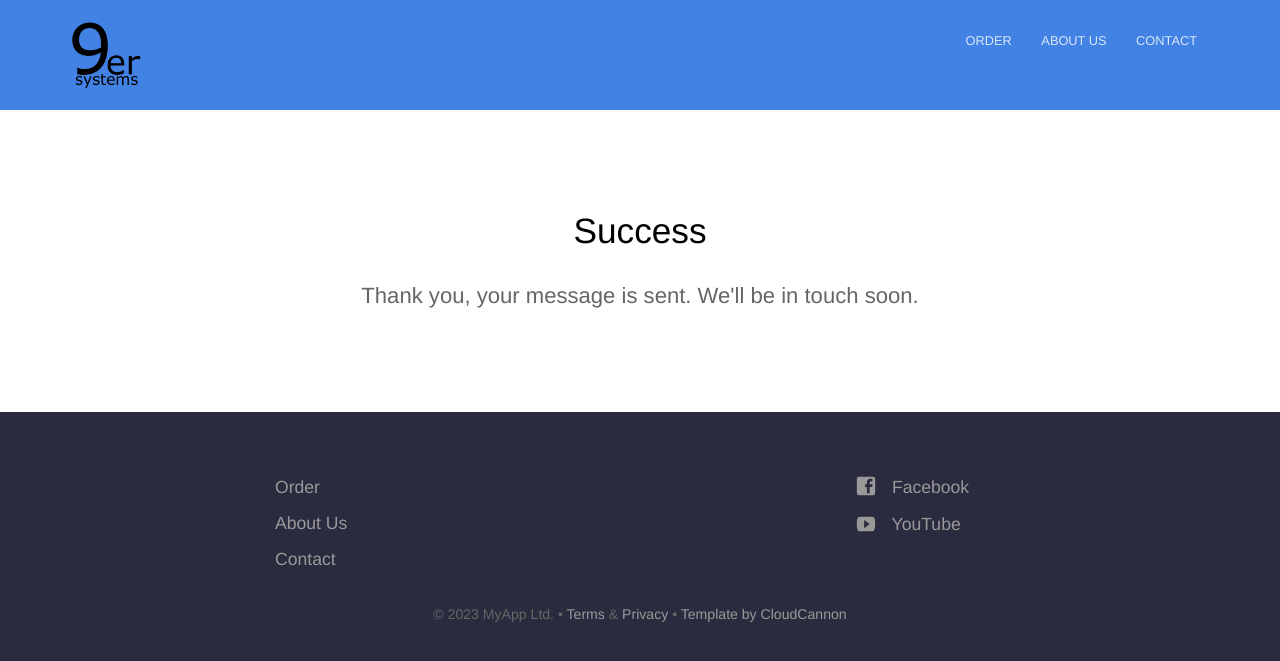
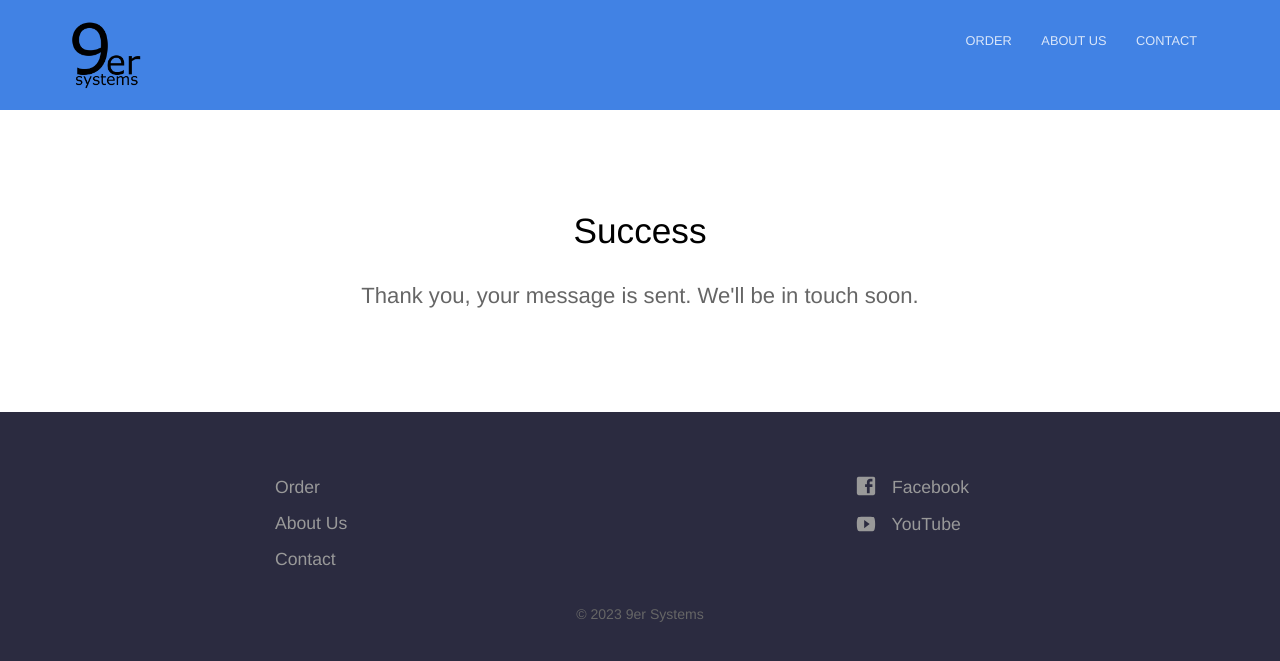
Before and after one commit to Niner-Systems/niner-systems.github.io, a Jekyll site: the page built from contact-success.html, in a window 1280 px wide. Shown: the top 661 px of the page. Built offline with Jekyll 4.4.1, drawn with Linux system fonts in a browser that asks for light colours.

Commit message:
update copyright footer

```diff
--- a/_layouts/default.html
+++ b/_layouts/default.html
@@ -44,7 +44,7 @@
 					</ul>
 					{% endfor %}
 				</div>
-				<p class="copyright">&copy; {{ site.time | date: '%Y' }} MyApp Ltd. • <a href="#">Terms</a> &amp; <a href="#">Privacy</a> • <a href="https://cloudcannon.com/">Template by CloudCannon</a></p>
+				<p class="copyright">&copy; {{ site.time | date: '%Y' }} 9er Systems </p>
 			</div>
 		</footer>
 		<script>
```
